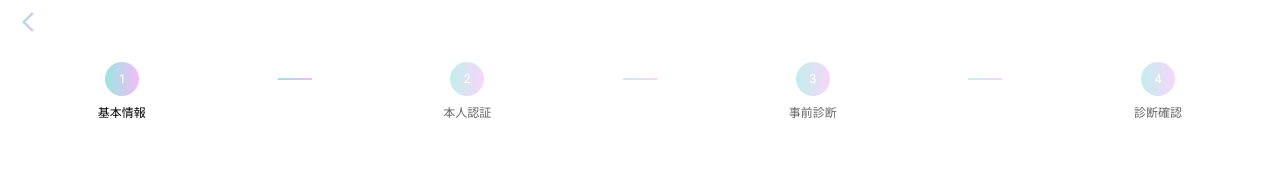
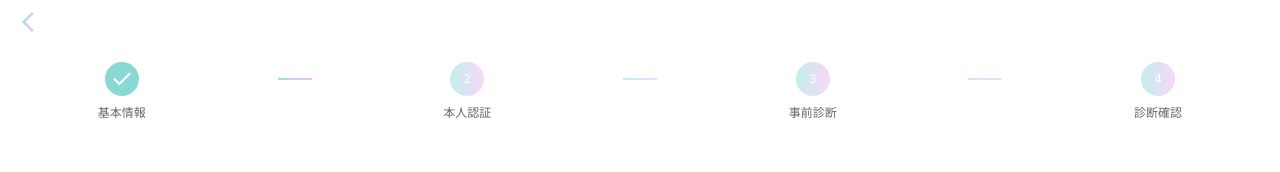
Before and after one commit to kusanohatsumi/service, a Next.js app: page / in a window 1280 px wide. Shown: the top 172 px of the page. Built offline with nearby package versions, Linux system fonts and the light colour scheme.

Commit message:
update:ナビゲーションのデザインバリエーション追加
完了時のデザインを追加する編集をした

```diff
--- a/ui/nav_link/index.tsx
+++ b/ui/nav_link/index.tsx
@@ -1,5 +1,6 @@
 import NavLink from '@/ui/nav_link/navlink';
 import NavLink_now from '@/ui/nav_link/navlink_now';
+import Image from 'next/image';
 import styled from 'styled-components';
 
 const Navlink_all = styled.div`
@@ -27,10 +28,11 @@ export default function Navlink() {
   return (
     <>
       <Navlink_all>
-        {/* <NavLink_now></NavLink_now> */}
         <div className="flex flex-col items-center">
-          <NavLink className="mb-2">1</NavLink>
-          <p>基本情報</p>
+          <NavLink_now className="mb-2">
+            <Image src="/check.svg" width={34} height={34} alt="完了" />
+          </NavLink_now>
+          <p className="opacity-60">基本情報</p>
         </div>
         <Border className="mt-4" />
         <div className="flex flex-col items-center opacity-60">
--- a/ui/nav_link/navlink_now.tsx
+++ b/ui/nav_link/navlink_now.tsx
@@ -7,6 +7,9 @@ const NavLink_now = styled.div`
   height: 34px;
   border-radius: 50%;
   background: #8ad8d4;
+  text-align: center;
+  line-height: 34px;
+  padding: 4px;
 `;
 
 export default NavLink_now;
```
Also changed, not shown: public/check.svg (added).
